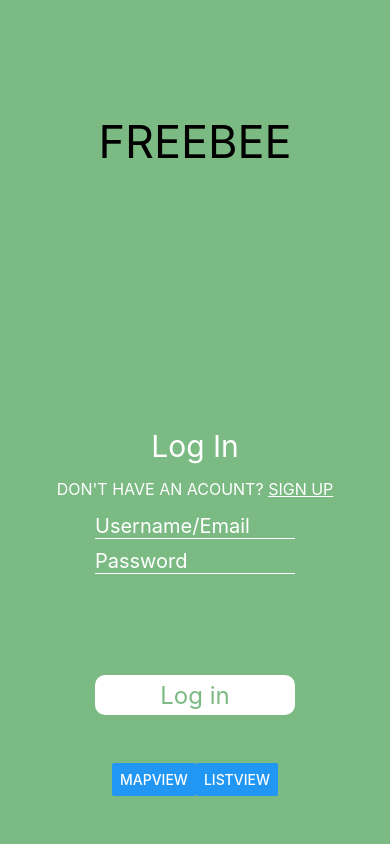
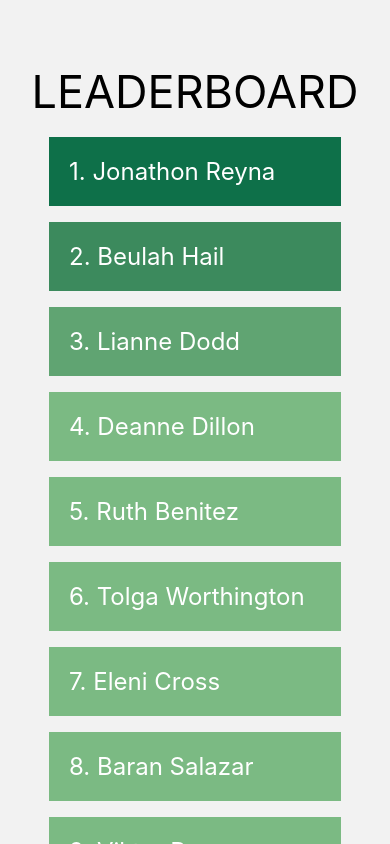
Before and after one commit to yichen-zhang-dev/FreebeeApp, a React Native app: screen /Ranking in a window 390 px wide. Built offline with nearby package versions, Linux system fonts and the light colour scheme; some icons are missing.

Commit message:
tier ranking: a trophy button and a flatlist of top users

```diff
--- a/App.js
+++ b/App.js
@@ -5,6 +5,7 @@ import Login from "./components/Login";
 import MapView from "./components/MapView";
 import ListView from "./components/ListView";
 import AddGiveawayForm from "./components/AddGiveawayForm";
+import Ranking from "./components/Ranking";
 import { NavigationContainer } from "@react-navigation/native";
 import { createNativeStackNavigator } from "@react-navigation/native-stack";
 
@@ -41,8 +42,12 @@ export default function App() {
           component={AddGiveawayForm}
           options={{ headerShown: false }}
         />
+        <Stack.Screen
+          name="Ranking"
+          component={Ranking}
+          options={{ headerShown: false }}
+        />
       </Stack.Navigator>
-      {/* <Login /> */}
     </NavigationContainer>
   );
 }
--- a/components/Header.js
+++ b/components/Header.js
@@ -1,14 +1,19 @@
 import React from "react";
-import { StyleSheet, Text, View } from "react-native";
+import { StyleSheet, Text, View, Pressable } from "react-native";
 import { FontAwesomeIcon } from "@fortawesome/react-native-fontawesome";
-import { faMap } from "@fortawesome/free-solid-svg-icons";
+import { faMap, faTrophy } from "@fortawesome/free-solid-svg-icons";
 
-export default function Header() {
+export default function Header({ ranking = false, navigation }) {
   return (
     <View style={{ flex: 1, justifyContent: "flex-end" }}>
       <Text style={styles.appTitle}>
         FREEBEE
         <FontAwesomeIcon style={{ marginLeft: 24 }} icon={faMap} size={42} />
+        {ranking && (
+          <Pressable onPress={() => navigation.navigate("Ranking")}>
+            <FontAwesomeIcon icon={faTrophy} size={30} color={"#7BBA83"} />
+          </Pressable>
+        )}
       </Text>
     </View>
   );
@@ -17,7 +22,6 @@ export default function Header() {
 const styles = StyleSheet.create({
   appTitle: {
     color: "black",
-    // fontFamily: "monospace",
     fontSize: 45,
   },
 });
--- a/components/MapView.js
+++ b/components/MapView.js
@@ -5,7 +5,7 @@ import Header from "./Header";
 export default function MapView({ navigation }) {
   return (
     <View style={styles.container}>
-      <Header />
+      <Header ranking={true} navigation={navigation} />
       <View
         style={{
           flex: 5,
--- /dev/null
+++ b/components/Ranking.js
@@ -0,0 +1,77 @@
+import React, { useState } from "react";
+import {
+  StyleSheet,
+  View,
+  Text,
+  TouchableOpacity,
+  FlatList,
+} from "react-native";
+
+export default function Ranking() {
+  const fakeUsers = [
+    { name: "Jonathon Reyna" },
+    { name: "Beulah Hail" },
+    { name: "Lianne Dodd" },
+    { name: "Deanne Dillon" },
+    { name: "Ruth Benitez" },
+    { name: "Tolga Worthington" },
+    { name: "Eleni Cross" },
+    { name: "Baran Salazar" },
+    { name: "Viktor Ray" },
+    { name: "Romany Mccaffrey" },
+    { name: "Gladys Read" },
+    { name: "Franco Mora" },
+    { name: "Syeda Porter" },
+    { name: "Haiden Wallis" },
+    { name: "Eren Barr" },
+    { name: "Elisha Mcgee" },
+    { name: "Curtis Bush" },
+    { name: "Charlotte Cameron" },
+    { name: "Mina Holder" },
+    { name: "Areeb Gomez" },
+  ];
+
+  const renderUser = (user) => {
+    const colors = ["#0e7049", "#3c8a5d", "#60a472", "#7BBA83"];
+    const color = user.index < 3 ? colors[user.index] : colors[3];
+    return (
+      <TouchableOpacity style={[styles.listItem, { backgroundColor: color }]}>
+        <Text style={styles.userTitle}>
+          {user.index + 1}
+          {"."} {user.item.name}
+        </Text>
+      </TouchableOpacity>
+    );
+  };
+
+  console.log(fakeUsers);
+
+  return (
+    <View style={styles.container}>
+      <View style={{ flex: 1, justifyContent: "flex-end", marginBottom: 10 }}>
+        <Text style={{ fontSize: 45 }}>LEADERBOARD</Text>
+      </View>
+      <View style={{ flex: 6 }}>
+        <FlatList data={fakeUsers} renderItem={renderUser} />
+      </View>
+    </View>
+  );
+}
+
+const styles = StyleSheet.create({
+  container: {
+    flex: 1,
+    flexDirection: "column",
+    justifyContent: "flex-end",
+    alignItems: "center",
+  },
+  listItem: {
+    padding: 20,
+    marginVertical: 8,
+    marginHorizontal: 16,
+  },
+  userTitle: {
+    fontSize: 24,
+    color: "white",
+  },
+});
```
